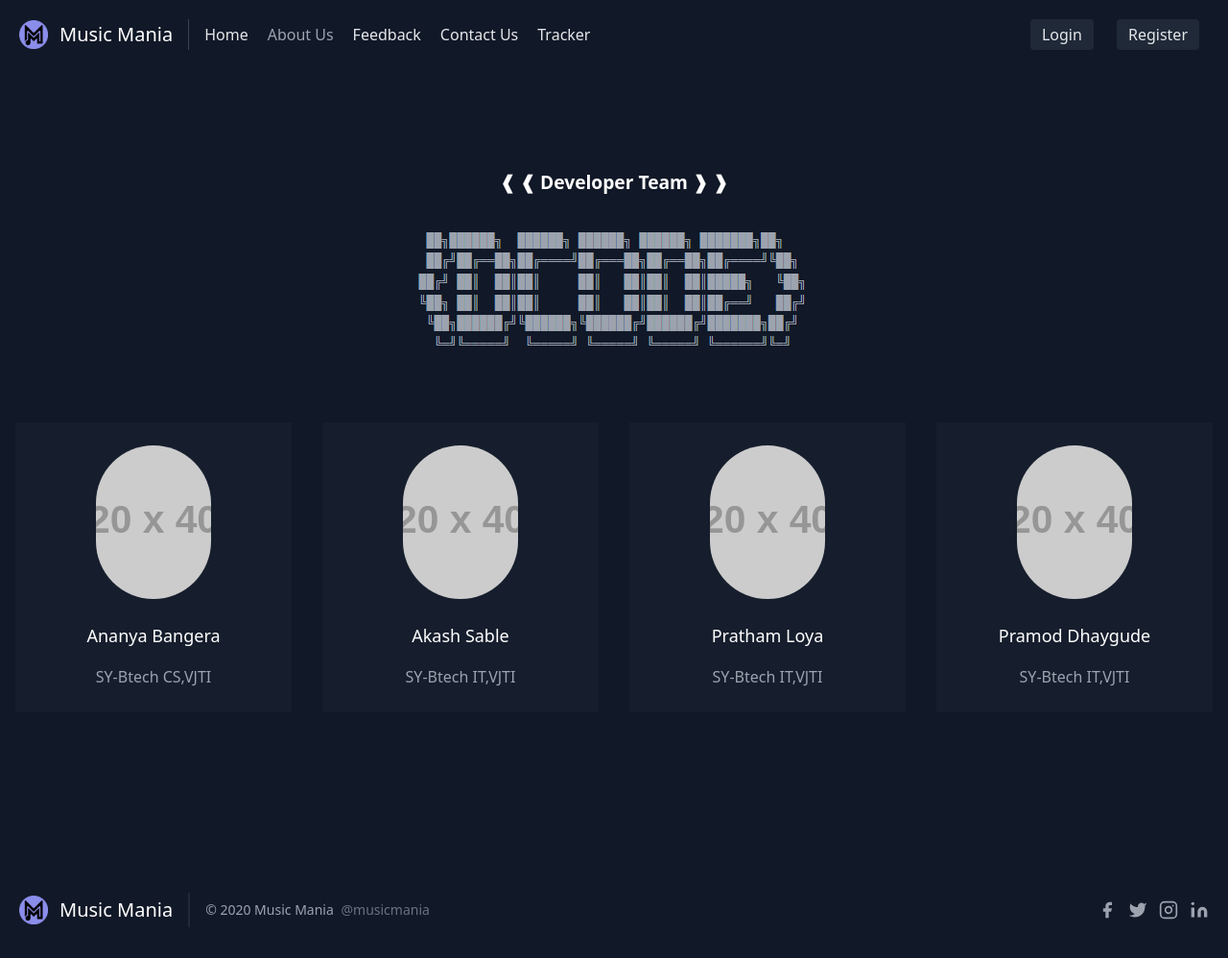
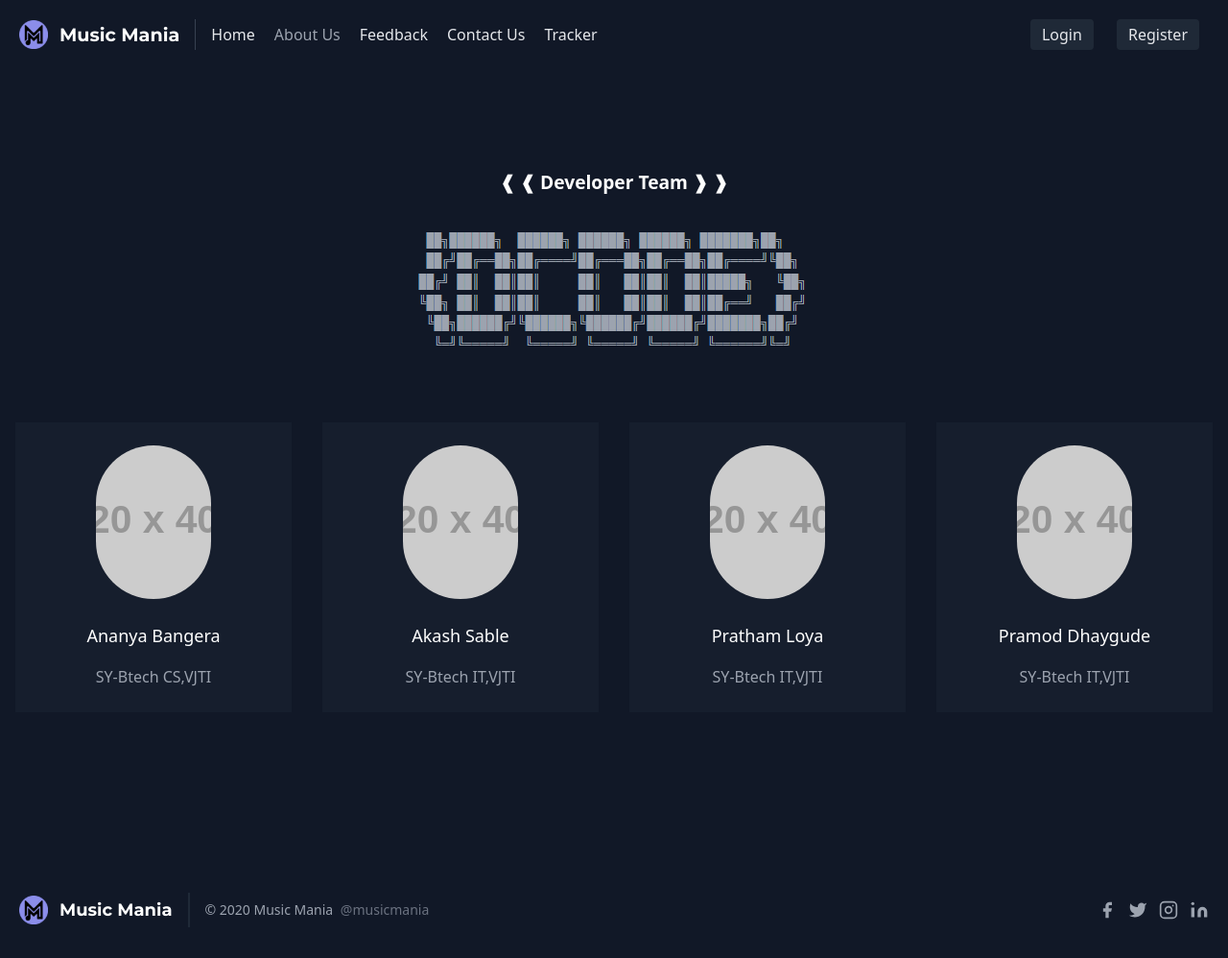
Before and after one commit to ananya-bangera/Music_Mania, a Flask app: page /about in a window 1280 px wide. Shown: the whole page at 96% size. Run offline with Flask 2, Linux system fonts and the light colour scheme; grey boxes labelled with a size stand in for pictures from a placeholder-image service; style sheets or scripts are compiled from the project's sources; some libraries are stand-ins or nearby versions.

Commit message:
Montserrat  and icon hover eff added

```diff
--- a/frontend/static/css/main.css
+++ b/frontend/static/css/main.css
@@ -27,3 +27,32 @@
 .cover.playing {
     border: 5px solid #e45343;
 }
+#mmf{
+    font-family: 'Montserrat', sans-serif;
+    font-size: larger;
+    font-weight: bolder;
+}
+#mmf1{
+    font-family: 'Montserrat', sans-serif;
+    font-size:large;
+    font-weight: bolder;
+}
+#fbb:hover{
+color:#4267B2;
+
+}
+#tww:hover{
+color: #00acee;
+}
+#inst:hover{
+    background: #f09433;
+    background: -moz-linear-gradient(45deg, #f09433 0%, #e6683c 25%, #dc2743 50%, #cc2366 75%, #bc1888 100%);
+    background: -webkit-linear-gradient(45deg, #f09433 0%,#e6683c 25%,#dc2743 50%,#cc2366 75%,#bc1888 100%);
+    background: linear-gradient(45deg, #f09433 0%,#e6683c 25%,#dc2743 50%,#cc2366 75%,#bc1888 100%);
+    filter: progid:DXImageTransform.Microsoft.gradient( startColorstr='#f09433', endColorstr='#bc1888',GradientType=1 );
+    border-radius: 10px;
+
+}
+#linkdl:hover{
+    color: #0e76a8;
+}
--- a/frontend/templates/layout.html
+++ b/frontend/templates/layout.html
@@ -8,7 +8,10 @@
   <link rel="stylesheet" href="https://unpkg.com/leaflet@1.7.1/dist/leaflet.css" integrity="sha512-xodZBNTC5n17Xt2atTPuE1HxjVMSvLVW9ocqUKLsCC5CXdbqCmblAshOMAS6/keqq/sMZMZ19scR4PsZChSR7A==" crossorigin="" />
   <link rel="stylesheet" href="https://cdnjs.cloudflare.com/ajax/libs/font-awesome/4.7.0/css/font-awesome.min.css" />
   <script src="https://unpkg.com/leaflet@1.7.1/dist/leaflet.js" integrity="sha512-XQoYMqMTK8LvdxXYG3nZ448hOEQiglfqkJs1NOQV44cWnUrBc8PkAOcXy20w0vlaXaVUearIOBhiXZ5V3ynxwA==" crossorigin=""></script>
-    <!-- Bootstrap CSS -->
+  <link rel="preconnect" href="https://fonts.googleapis.com">
+  <link rel="preconnect" href="https://fonts.gstatic.com" crossorigin>
+  <link href="https://fonts.googleapis.com/css2?family=Montserrat:wght@500;600;700;800;900&display=swap" rel="stylesheet">
+  <!-- Bootstrap CSS -->
     {% if title %}
         <title>Music Mania - {{ title }}</title>
     {% else %}
@@ -41,7 +44,7 @@
         <div id="home" style="height: 30px; width: 30px;">
           <img src="{{ url_for('static', filename='favicon.ico') }}" alt="logo">
         </div>
-        <span class="ml-3 text-xl">Music Mania</span>
+        <span id="mmf" class="ml-3 text-xl">Music Mania</span>
       </a>
       <!-- Navbar Elements -->
       <nav
@@ -156,7 +159,7 @@
         <div id="home" style="height: 30px; width: 30px;">
           <img src="{{ url_for('static', filename='favicon.ico') }}" alt="logo">
         </div>
-        <span class="ml-3 text-xl" style="user-select: auto;">Music Mania</span>
+        <span id="mmf1" class="ml-3 text-xl" style="user-select: auto;">Music Mania</span>
       </a>
       <p class="text-sm text-gray-400 sm:ml-4 sm:pl-4 sm:border-l-2 sm:border-gray-800 sm:py-2 sm:mt-0 mt-4"
         style="user-select: auto;">© 2020 Music Mania
@@ -167,7 +170,7 @@
       <span class="inline-flex sm:ml-auto sm:mt-0 mt-4 justify-center sm:justify-start" style="user-select: auto;">
 
         <!-- Facebook -->
-        <a class="text-gray-400" style="user-select: auto;" href="https://www.facebook.com/" target="_blank">
+        <a id="fbb" class="text-gray-400" style="user-select: auto;" href="https://www.facebook.com/" target="_blank">
           <svg fill="currentColor" stroke-linecap="round" stroke-linejoin="round" stroke-width="2" class="w-5 h-5"
             viewBox="0 0 24 24" style="user-select: auto;">
             <path d="M18 2h-3a5 5 0 00-5 5v3H7v4h3v8h4v-8h3l1-4h-4V7a1 1 0 011-1h3z" style="user-select: auto;"></path>
@@ -175,7 +178,7 @@
         </a>
 
         <!-- Twitter -->
-        <a class="ml-3 text-gray-400" style="user-select: auto;" href="https://twitter.com/explore" target="_blank">
+        <a  id="tww" class="ml-3 text-gray-400" style="user-select: auto;" href="https://twitter.com/explore" target="_blank">
           <svg fill="currentColor" stroke-linecap="round" stroke-linejoin="round" stroke-width="2" class="w-5 h-5"
             viewBox="0 0 24 24" style="user-select: auto;">
             <path
@@ -185,7 +188,7 @@
         </a>
 
         <!-- Instagram -->
-        <a class="ml-3 text-gray-400" style="user-select: auto;" href="https://www.instagram.com/" target="_blank">
+        <a id="inst"class="ml-3 text-gray-400" style="user-select: auto;" href="https://www.instagram.com/" target="_blank">
           <svg fill="none" stroke="currentColor" stroke-linecap="round" stroke-linejoin="round" stroke-width="2"
             class="w-5 h-5" viewBox="0 0 24 24" style="user-select: auto;">
             <rect width="20" height="20" x="2" y="2" rx="5" ry="5" style="user-select: auto;"></rect>
@@ -194,7 +197,7 @@
         </a>
 
         <!-- LinkedIn -->
-        <a class="ml-3 text-gray-400" style="user-select: auto;" href="https://in.linkedin.com/" target="_blank">
+        <a id="linkdl" class="ml-3 text-gray-400" style="user-select: auto;" href="https://in.linkedin.com/" target="_blank">
           <svg fill="currentColor" stroke="currentColor" stroke-linecap="round" stroke-linejoin="round" stroke-width="0"
             class="w-5 h-5" viewBox="0 0 24 24" style="user-select: auto;">
             <path stroke="none" d="M16 8a6 6 0 016 6v7h-4v-7a2 2 0 00-2-2 2 2 0 00-2 2v7h-4v-7a6 6 0 016-6zM2 9h4v12H2z"
```
